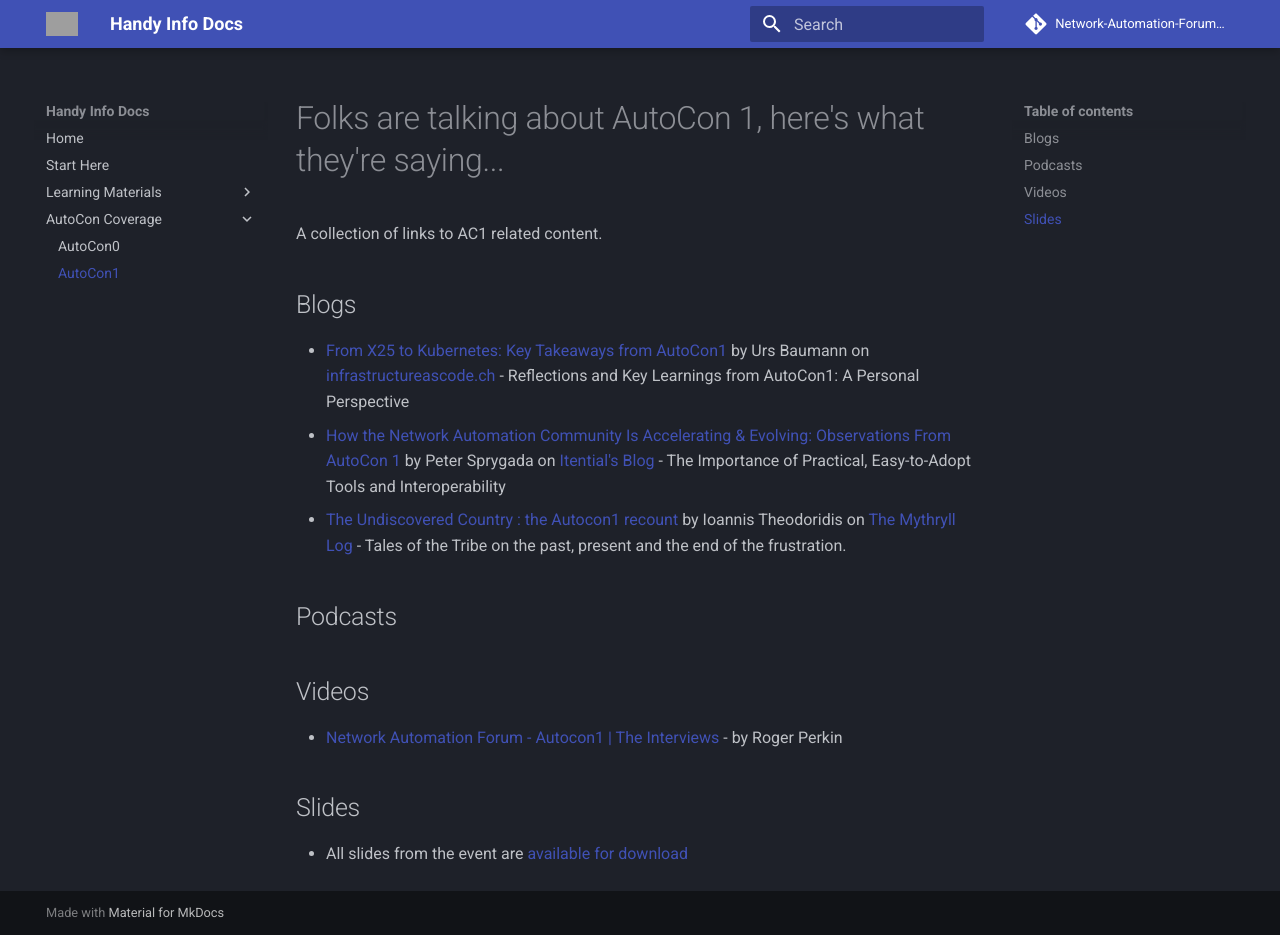
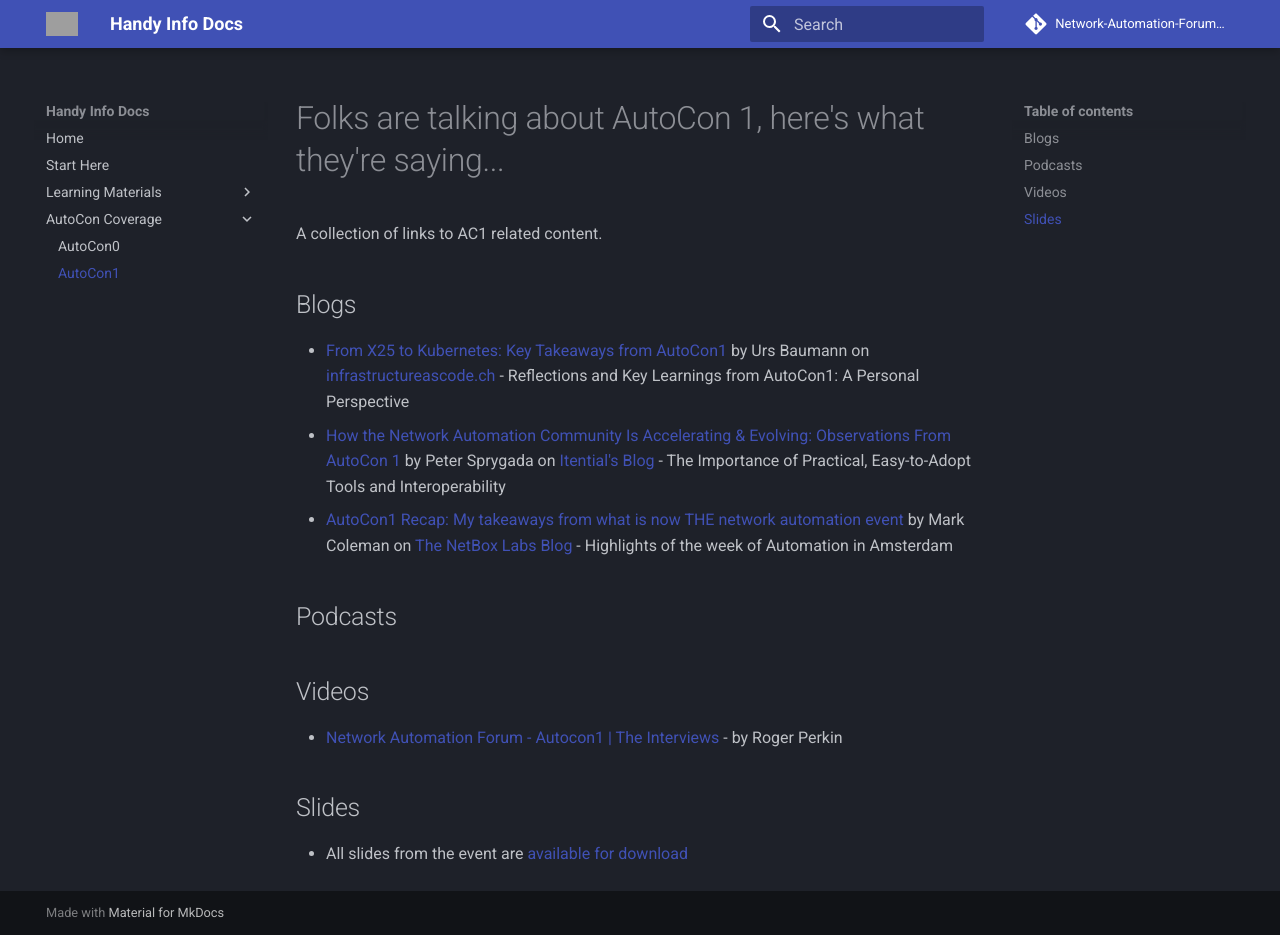
Before and after one commit to Network-Automation-Forum/handyinfo, an MkDocs documentation site: the page built from docs/autocon_coverage/autocon1.md, in a window 1280 px wide and 935 px high. Built offline with MkDocs 1.6.1 and Material for MkDocs 9.7.7, drawn with Linux system fonts in a browser that asks for light colours; comment, search, counter and statistics services are not loaded; grey boxes are pictures that could not be loaded.

Commit message:
Added NBL recap blog

```diff
--- a/docs/autocon_coverage/autocon1.md
+++ b/docs/autocon_coverage/autocon1.md
@@ -5,7 +5,7 @@
 ## Blogs
 -   [From X25 to Kubernetes: Key Takeaways from AutoCon1](https://infrastructureascode.ch/autocon1.html) by Urs Baumann on [infrastructureascode.ch](http://infrastructureascode.ch) - Reflections and Key Learnings from AutoCon1: A Personal Perspective
 -   [How the Network Automation Community Is Accelerating & Evolving: Observations From AutoCon 1](https://www.itential.com/blog/netdevops/how-the-network-automation-community-is-accelerating-evolving-observations-from-autocon-1/) by Peter Sprygada on [Itential's Blog](https://www.itential.com/blog/) - The Importance of Practical, Easy-to-Adopt Tools and Interoperability
--   [The Undiscovered Country : the Autocon1 recount](https://www.mythryll.com/?p=2591) by Ioannis Theodoridis on [The Mythryll Log](https://www.mythryll.com) - Tales of the Tribe on the past, present and the end of the frustration.
+-   [AutoCon1 Recap: My takeaways from what is now THE network automation event](https://netboxlabs.com/blog/autocon1-recap/) by Mark Coleman on [The NetBox Labs Blog](https://netboxlabs.com/blog/) - Highlights of the week of Automation in Amsterdam
 
 ## Podcasts
 
```
